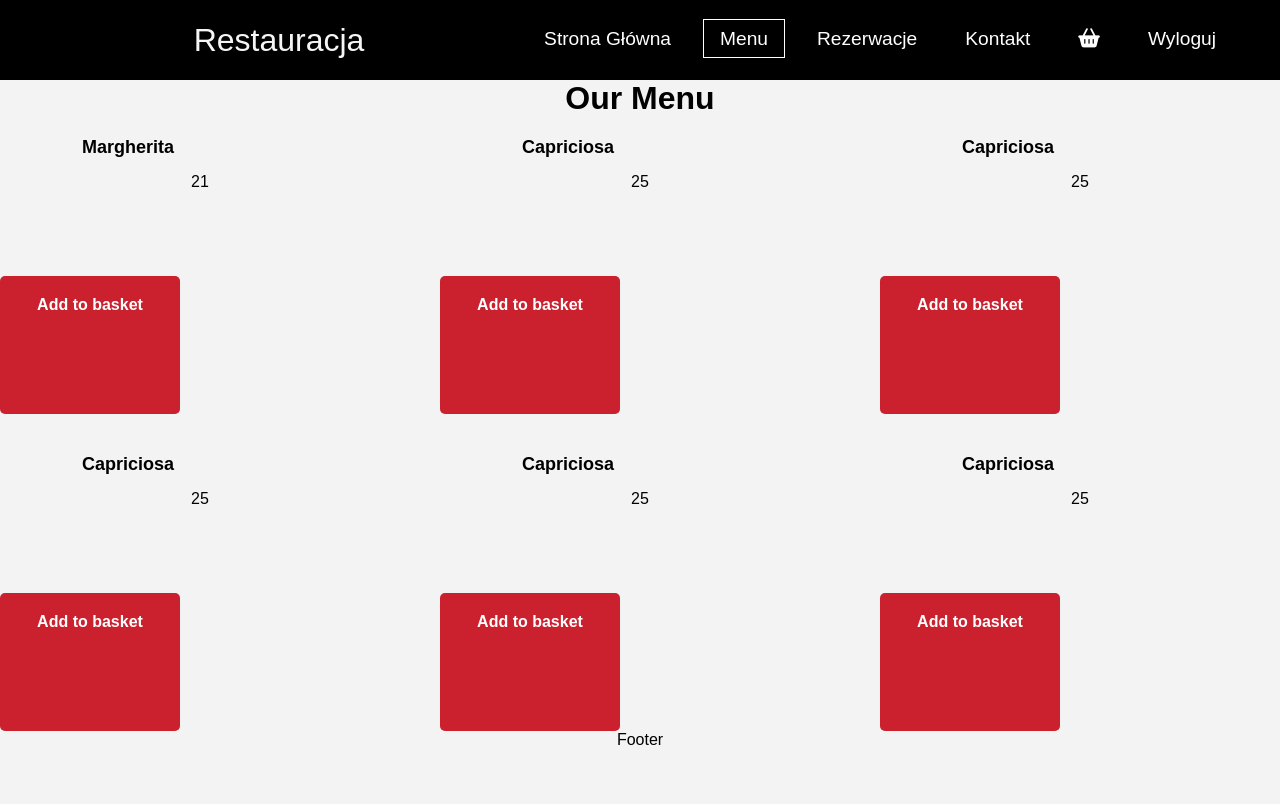
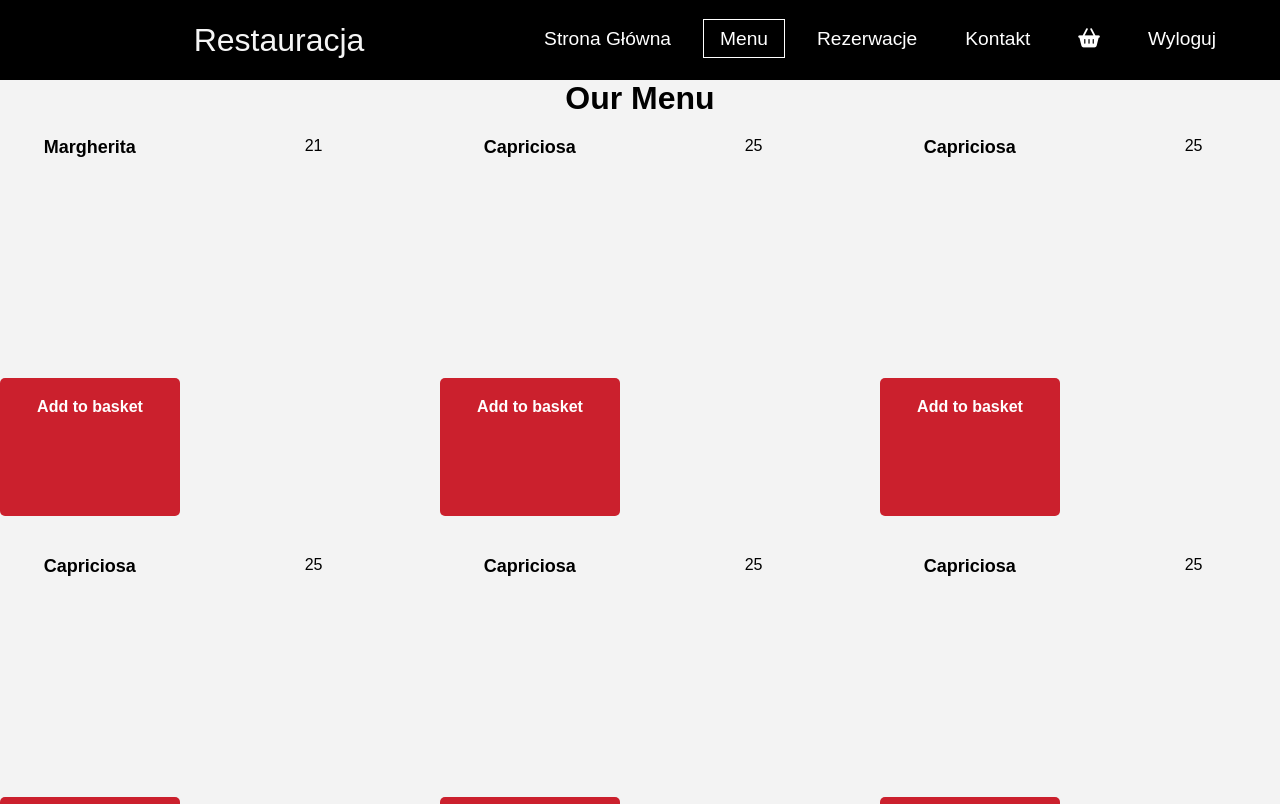
Before and after one commit to JochenL05/coderscamp-projekt-restaurant, a React (Create React App) app: page /menu in a window 1280 px wide. Shown: the top 804 px of the page. Built offline with nearby package versions, Linux system fonts and the light colour scheme; no server answers.

Commit message:
menu css

```diff
--- a/src/components/MenuCard/MenuCard.css
+++ b/src/components/MenuCard/MenuCard.css
@@ -35,6 +35,12 @@ body{
     grid-template-rows: auto 1fr 50px;
     grid-row-gap: 15px;
 }
+
+.details-sub{
+    display: grid;
+    grid-template-columns: auto auto;
+}
+
 .menucard-name{
     display: grid;
     grid-template-columns: auto auto;
@@ -45,6 +51,10 @@ body{
     text-align: right;
 }
 .menucard-description{
+  padding: 20px 10px;
+    display: grid;
+    grid-template-rows: auto 1fr 50px;
+    grid-row-gap: 15px;
     color: #6f6f6f;
     font-size: 15px;
     line-height: 28px;
--- a/src/components/MenuCard/MenuCard.jsx
+++ b/src/components/MenuCard/MenuCard.jsx
@@ -9,10 +9,12 @@ const MenuCard = ({ dish }) => {
       <div className="menu_items">
         <div className="menu-card-image">{dish.image}</div>
         <div className="details">
-          <div className="menucard-name">{dish.name}</div>
-          <div className="menucard_price">{dish.price}</div>
+          <div className="details-sub">
+            <div className="menucard-name">{dish.name}</div>
+            <div className="menucard_price">{dish.price}</div>
+          </div>
+          <div className="menucard-description">{dish.description}</div>
         </div>
-        <div className="menucard-description"></div>
         <button type="submit" className="menucard-orderbutton">
           Add to basket
         </button>
--- a/src/views/Menu/Menu.jsx
+++ b/src/views/Menu/Menu.jsx
@@ -10,6 +10,7 @@ const Menu = () => {
       id: Math.random(),
       name: "Margherita",
       price: 21,
+      description: "",
       //image:
     },
     {
```
